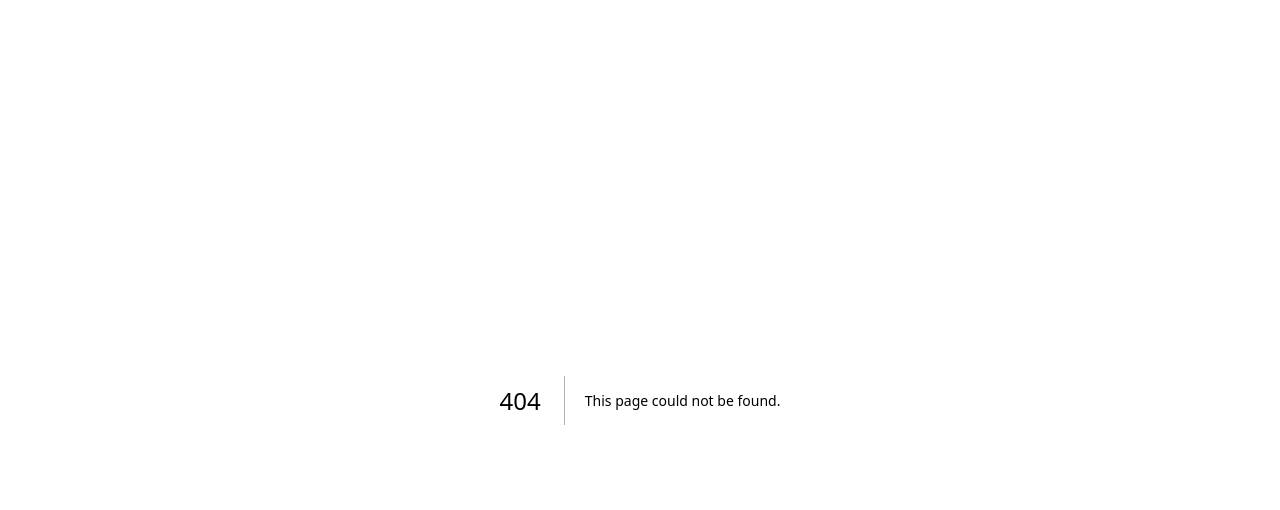
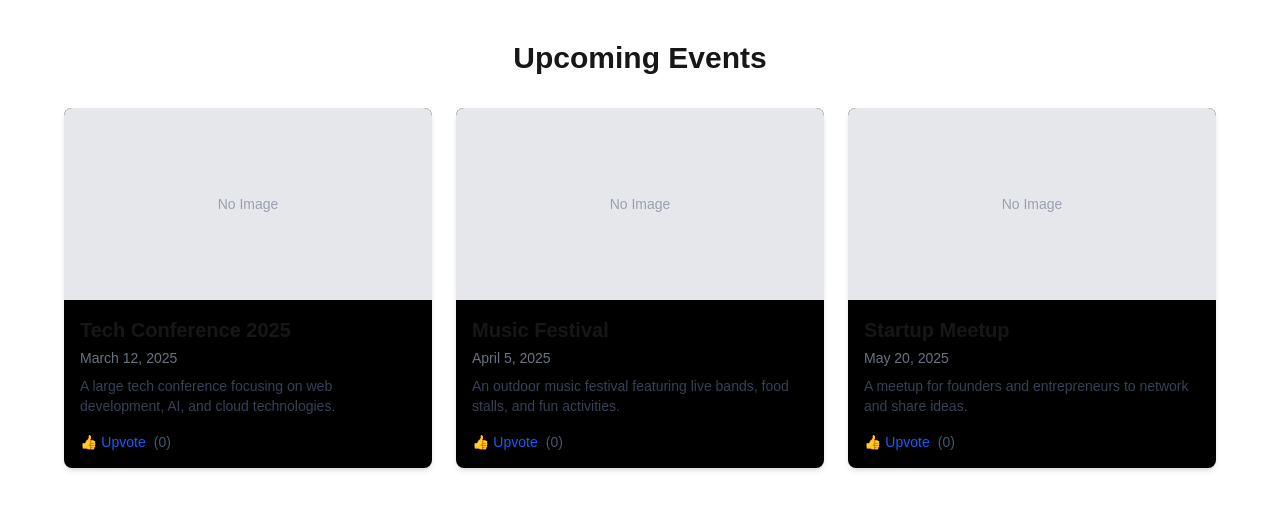
Before and after one commit to i-ankit01/events-nextjs-pwa, a Next.js app: page /events in a window 1280 px wide. Before the commit this address had no page. Shown: the top 510 px of the page. Built offline with nearby package versions, Linux system fonts and the light colour scheme.

Commit message:
update db calls

```diff
--- /dev/null
+++ b/app/add-events/page.tsx
@@ -0,0 +1,96 @@
+"use client";
+
+import { createClient } from "@/lib/supabase/client";
+import { useState } from "react";
+
+export default function AddEventPage() {
+  const [isLoading, setLoading] = useState(false);
+
+  const handleSubmit = async (e: React.FormEvent<HTMLFormElement>) => {
+    e.preventDefault();
+    setLoading(true);
+
+    const form = e.currentTarget;
+    const formData = new FormData(form);
+    const data = {
+      name: formData.get("name"),
+      description: formData.get("description"),
+    };
+
+    try {
+      const supabase = await createClient();
+      const { error } = await supabase.from("events").insert(data).single();
+      if (error) {
+        console.log(error);
+      }
+    } catch (error) {
+      console.log("Error occured while inserting event", error);
+    } finally {
+      setLoading(false);
+    }
+
+    form.reset();
+  };
+
+  return (
+    <div className="min-h-screen flex items-center justify-center bg-black-100 px-4">
+      <form
+        onSubmit={handleSubmit}
+        className="w-full max-w-md bg-black rounded-lg shadow-md p-6"
+      >
+        <h1 className="text-2xl font-semibold text-center mb-6">Add Event</h1>
+
+        {/* Event Name */}
+        <div className="mb-4">
+          <label className="block text-sm font-medium mb-1">Event Name</label>
+          <input
+            type="text"
+            required
+            name="name"
+            className="w-full rounded-md border border-gray-300 px-3 py-2 focus:outline-none focus:ring-2 focus:ring-blue-500"
+            placeholder="Enter event name"
+          />
+        </div>
+
+        {/* Event Description */}
+        <div className="mb-4">
+          <label className="block text-sm font-medium mb-1">
+            Event Description
+          </label>
+          <textarea
+            required
+            name="description"
+            rows={4}
+            className="w-full rounded-md border border-gray-300 px-3 py-2 focus:outline-none focus:ring-2 focus:ring-blue-500"
+            placeholder="Describe the event"
+          />
+        </div>
+
+        {/* Event Image */}
+        <div className="mb-6">
+          <label className="block text-sm font-medium mb-1">Event Image</label>
+          <input
+            type="file"
+            accept="image/*"
+            name="image"
+            className="w-full text-sm text-gray-600
+              file:mr-4 file:py-2 file:px-4
+              file:rounded-md file:border-0
+              file:text-sm file:font-semibold
+              file:bg-blue-50 file:text-blue-700
+              hover:file:bg-blue-100"
+          />
+        </div>
+
+        {/* Submit Button */}
+        <button
+          type="submit"
+          disabled={isLoading}
+          className="w-full bg-blue-600 text-white py-2 rounded-md font-semibold hover:bg-blue-700 transition"
+        >
+          {isLoading ? "Adding Event" : "Add Event"}
+        </button>
+      </form>
+    </div>
+  );
+}
--- /dev/null
+++ b/app/events/page.tsx
@@ -0,0 +1,108 @@
+"use client";
+
+import { useState } from "react";
+import Image from "next/image";
+import { Event } from "@/utils/types";
+
+
+const initialEvents: Event[] = [
+  {
+    id: 1,
+    name: "Tech Conference 2025",
+    description:
+      "A large tech conference focusing on web development, AI, and cloud technologies.",
+    image: "",
+    date: "March 12, 2025",
+    upvotes: 0,
+  },
+  {
+    id: 2,
+    name: "Music Festival",
+    description:
+      "An outdoor music festival featuring live bands, food stalls, and fun activities.",
+    image: "",
+    date: "April 5, 2025",
+    upvotes: 0,
+  },
+  {
+    id: 3,
+    name: "Startup Meetup",
+    description:
+      "A meetup for founders and entrepreneurs to network and share ideas.",
+    image: "",
+    date: "May 20, 2025",
+    upvotes: 0,
+  },
+];
+
+export default function EventsPage() {
+  const [events, setEvents] = useState<Event[]>(initialEvents);
+
+  const handleUpvote = (id: number) => {
+    setEvents((prevEvents) =>
+      prevEvents.map((event) =>
+        event.id === id
+          ? { ...event, upvotes: event.upvotes + 1 }
+          : event
+      )
+    );
+  };
+
+  return (
+    <div className="min-h-screen bg-black-100 px-6 py-10">
+      <div className="max-w-6xl mx-auto">
+        <h1 className="text-3xl font-bold mb-8 text-center">
+          Upcoming Events
+        </h1>
+
+        <div className="grid gap-6 sm:grid-cols-2 lg:grid-cols-3">
+          {events.map((event) => (
+            <div
+              key={event.id}
+              className="bg-black rounded-lg shadow-md overflow-hidden hover:shadow-lg transition"
+            >
+              <div className="relative h-48 w-full bg-gray-200">
+                {event.image ? (
+                  <Image
+                    src={event.image}
+                    alt={event.name}
+                    fill
+                    className="object-cover"
+                  />
+                ) : (
+                  <div className="flex h-full items-center justify-center text-gray-400 text-sm">
+                    No Image
+                  </div>
+                )}
+              </div>
+
+              <div className="p-4">
+                <h2 className="text-xl font-semibold mb-1">
+                  {event.name}
+                </h2>
+
+                <p className="text-sm text-gray-500 mb-2">
+                  {event.date}
+                </p>
+
+                <p className="text-gray-700 text-sm line-clamp-3 mb-4">
+                  {event.description}
+                </p>
+
+                <button
+                  onClick={() => handleUpvote(event.id)}
+                  className="flex items-center gap-2 text-sm font-medium text-blue-600 hover:text-blue-800 transition"
+                >
+                  👍 Upvote
+                  <span className="text-gray-600">
+                    ({event.upvotes})
+                  </span>
+                </button>
+              </div>
+            </div>
+          ))}
+        </div>
+      </div>
+    </div>
+  );
+}
--- /dev/null
+++ b/utils/types.ts
@@ -0,0 +1,8 @@
+export type Event = {
+  id: number;
+  name: string;
+  description: string;
+  image: string;
+  date: string;
+  upvotes: number;
+};
```
